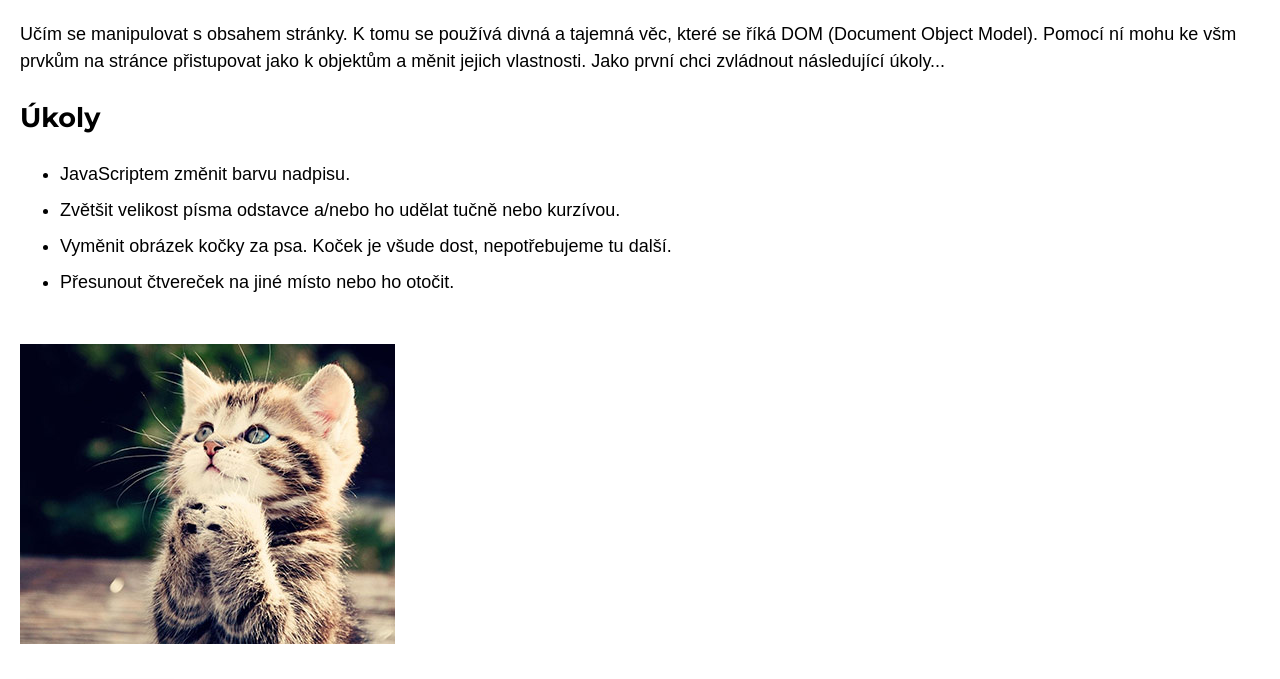
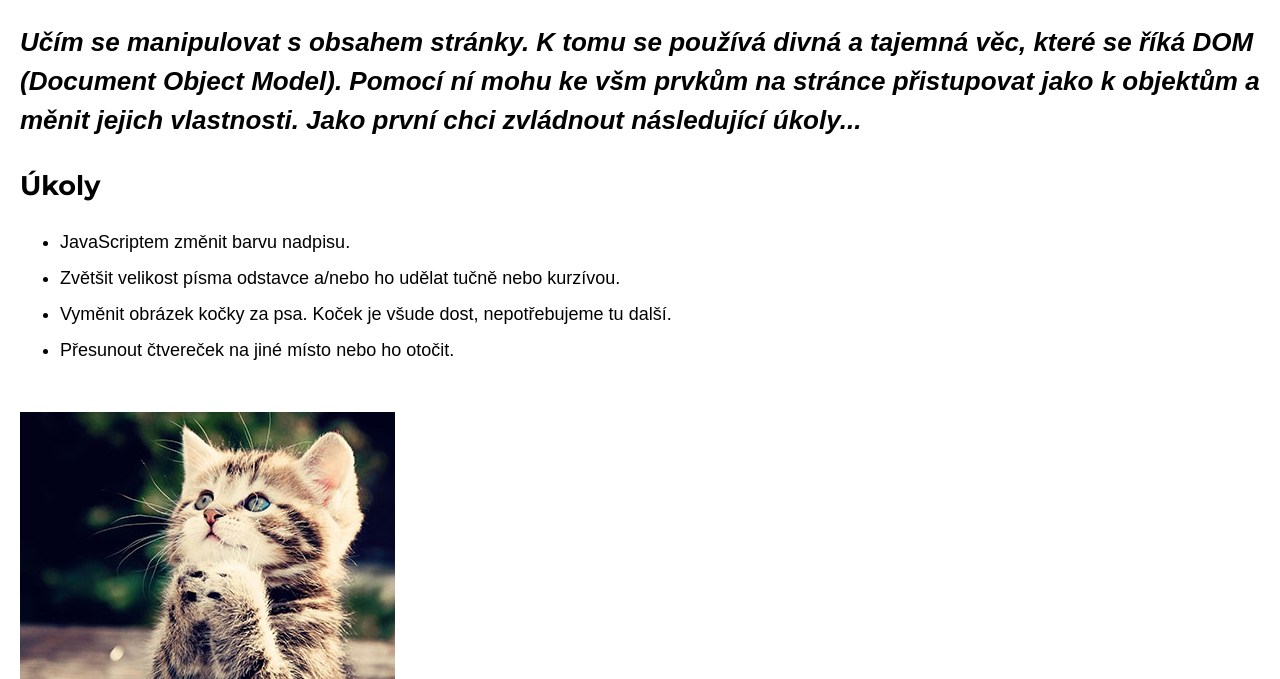
Before and after one commit to volakovakat/lekce1-dom, a plain HTML site: page index.html in a window 1280 px wide. Shown: the part 101-780 px from the top of the page. Drawn offline with Linux system fonts and the light colour scheme.

Commit message:
[FEATURE] Task Two: font properties of the first paragraph.

```diff
--- a/index.html
+++ b/index.html
@@ -10,7 +10,7 @@
 
 	<h1 id="js-main-heading">JavaScript a DOM</h1>
 
-	<p>Učím se manipulovat s obsahem stránky. K tomu se používá divná a tajemná věc, které se říká DOM (Document Object Model). Pomocí ní mohu ke všm prvkům na stránce přistupovat jako k objektům a měnit jejich vlastnosti. Jako první chci zvládnout následující úkoly...</p>
+	<p class="js-paragraph">Učím se manipulovat s obsahem stránky. K tomu se používá divná a tajemná věc, které se říká DOM (Document Object Model). Pomocí ní mohu ke všm prvkům na stránce přistupovat jako k objektům a měnit jejich vlastnosti. Jako první chci zvládnout následující úkoly...</p>
 
 	<h2>Úkoly</h2>
 
--- a/main.js
+++ b/main.js
@@ -2,3 +2,14 @@
 
 // 1. JavaScriptem změnit barvu nadpisu.
 document.getElementById('js-main-heading').style.color = '#006400';
+
+// 2. Změna dekorace odstace. (Poznámka: Zde slouží pro demonstraci, ale obecně je lepší tyto jednoduché změny a úpravy dělat pomocí CSS!)
+let paragraphs = document.getElementsByClassName('js-paragraph');
+let firstParagraph = paragraphs[0];
+// Pomocí následujícího příkazu si mohu vypsat prvek do konzole. Vhodé při ladění programu.
+// console.log(paragraph);
+firstParagraph.style.fontSize = '26px';
+// Pomocí následujícího příkazu si mohu vypsat nastavenou velikost písma.
+//console.log(firstParagraph.style.fontSize);
+firstParagraph.style.fontStyle = 'italic';
+firstParagraph.style.fontWeight = 'bold';
```
